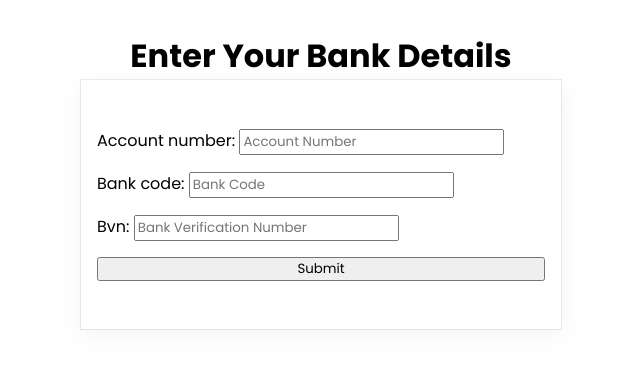
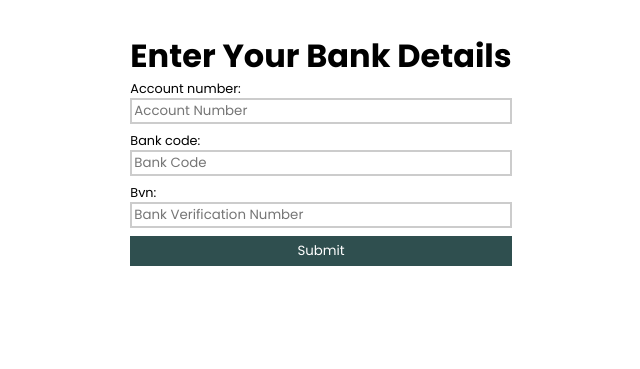
Before and after one commit to jessinspired/upperoom_alpha_v1, a Django app: page /payments/creator/transfer-info/ in a window 1280 px wide. Shown: the part 75-444 px from the top of the page, without its empty margins (319-959 px from the left). Run offline with Django 4.2, Linux system fonts and the light colour scheme; the visitor is signed in with stand-in values (Sample User, id 1); data that the repository does not hold is empty; parts of the project's set-up code (start-up, migrations or seed data) failed here and were passed over.

Commit message:
added style for withdrawal, payment info and lodge profile

```diff
--- a/_base/listings/views.py
+++ b/_base/listings/views.py
@@ -89,7 +89,8 @@ def register_lodge(request):
             f'Creator transfer info does not exist for creator with email {request.user.email}\nError: {e}')
         if request.htmx:
             return HttpResponseClientRefresh()
-        return redirect('get_creator_listings')
+
+        return redirect('creator_transfer_info')
 
     name = request.POST.get('name')
     alias = request.POST.get('alias')
--- a/_base/payments/views.py
+++ b/_base/payments/views.py
@@ -240,7 +240,7 @@ def creator_transfer_info_view(request):
                     request, 'Transfer information saved successfully.')
                 logger.info(
                     f"Transfer info updated successfully for creator: {request.user.username}")
-                return redirect('creator_transfer_info')
+                return redirect('get_creator_listings')
             except ValidationError as e:
                 messages.error(request, str(e))
                 logger.error(
--- a/_base/templates/listings/lodge-profile.html
+++ b/_base/templates/listings/lodge-profile.html
@@ -2,7 +2,7 @@
 {% load static %}
 
 {% block page_stylesheets %}
-<link rel="stylesheet" href="{% static 'listings/styles/lodge-profile.css' %}">
+<link rel="stylesheet" href="{% static 'listings/styles/lodge-profile.css' %}?uuid={{uuid}}">
 {% endblock %}
 
 {% block main %}
@@ -16,7 +16,7 @@
         {% for room_type, form in rooms_dict.items %}
         <div>
             <b>{{ room_type }}</b>
-            <form method="post" action="{% url 'update_room_profile' pk=form.instance.pk %}">
+            <form class="basic-form" method="post" action="{% url 'update_room_profile' pk=form.instance.pk %}">
                 {% csrf_token %}
                 {{ form }}
 
--- a/_base/templates/payments/transfer-info.html
+++ b/_base/templates/payments/transfer-info.html
@@ -9,7 +9,7 @@
 <div id="main">
     <div class="creator-payment-container">
         <h1>Enter Your Bank Details</h1>
-    <form class="creator-payment-form" method="post">
+    <form class="basic-form" method="post">
         {% csrf_token %}
         {{ form.as_p }}
         <button type="submit">Submit</button>
--- a/_base/templates/payments/withdraw.html
+++ b/_base/templates/payments/withdraw.html
@@ -3,15 +3,17 @@
 
 {% block page_stylesheets %}
     <link rel="stylesheet" href="{% static 'users/styles/creator-earnings.css' %}?uuid={{uuid}}">
+    <link rel="stylesheet" href="{% static 'listings/styles/lodge-profile.css' %}?uuid={{uuid}}">
+
 {% endblock %}
 
 {% block main %}
 <main id="main">
     <div class="creator-payment-container">
         <h1>Cash Out</h1>
-        <form class="creator-payment-form" method="post">
+        <form class="basic-form" method="post">
             {% csrf_token %}
-            {{ form.as_p }}
+            {{ form }}
             <button type="submit">Submit</button>
         </form>
     </div>
--- a/_base/users/static/users/styles/creator-earnings.css
+++ b/_base/users/static/users/styles/creator-earnings.css
@@ -96,6 +96,29 @@
 }
 
 
+
+.basic-form {
+    border-radius: .3rem;
+    display: grid;
+    font-size: var(--smallFontSize);
+    row-gap: .5rem;
+}
+
+.basic-form input {
+    width: 100%;
+    border: 2px solid var(--lightGray);
+    outline: none;
+}
+
+.basic-form button {
+    background-color: var(--slateGray);
+    color: var(--primaryWhite);
+    border: none;
+    padding: .3rem 1rem;
+}
+
+
+
 /* media queries */
 @media screen and (max-width: 450px) {
     .middle-cards-container {
```
Also changed, not shown: _base/listings/static/listings/styles/lodge-profile.css (+15 -1 lines).
